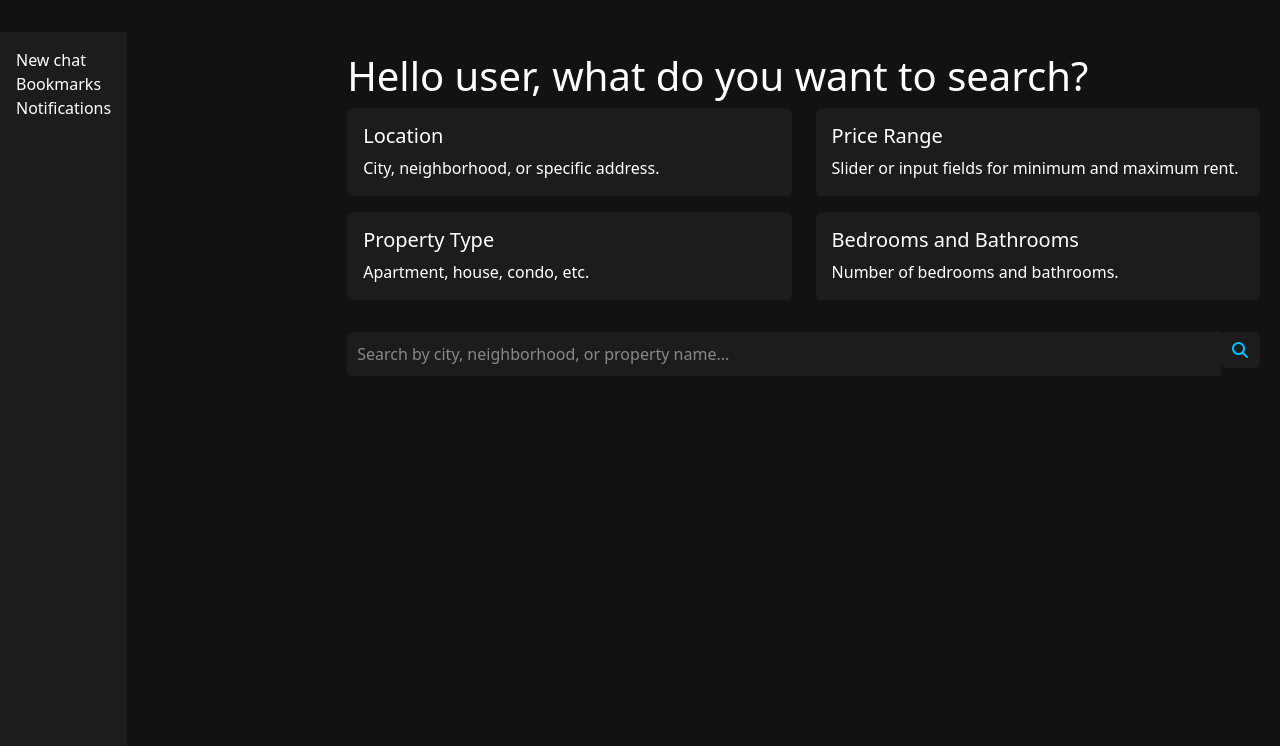
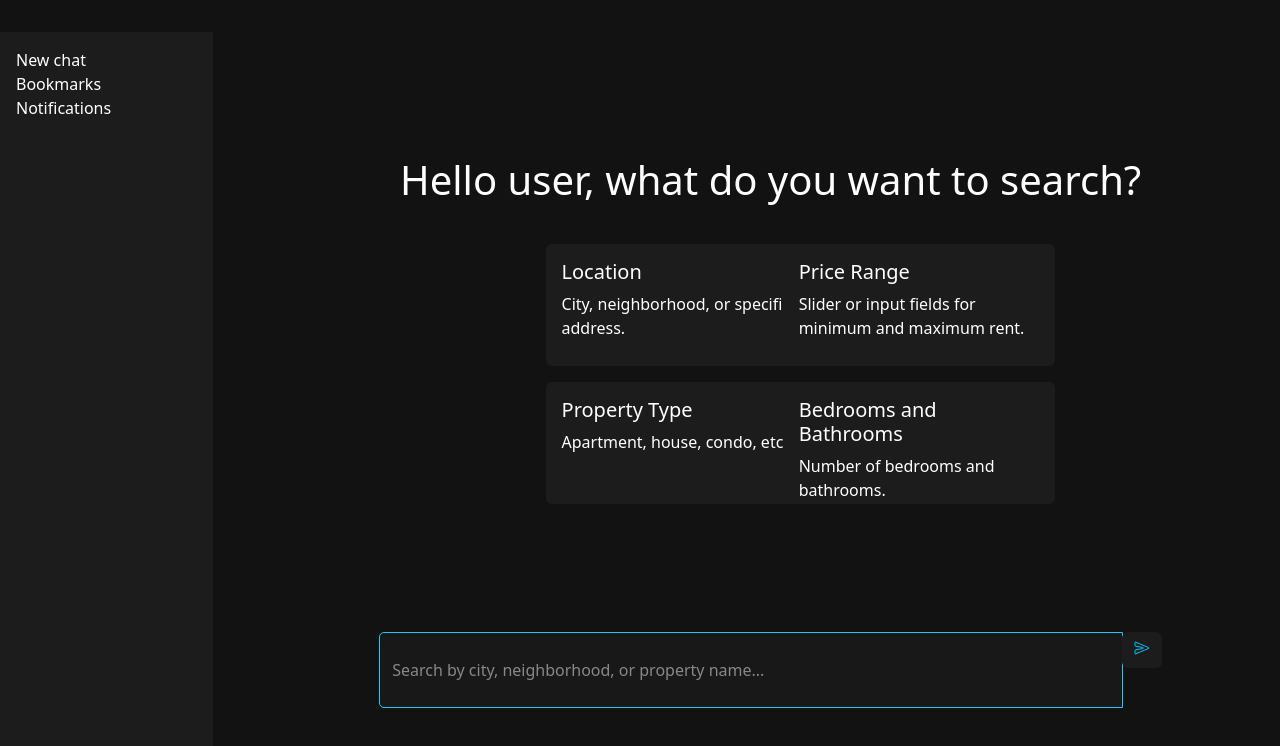
Before and after one commit to freshcodesElvo/dit--projrect-frontend, a website: page chtbot.html in a window 1280 px wide. Drawn offline with nearby package versions, Linux system fonts and the light colour scheme.

Commit message:
front end continuation

```diff
--- a/chtbot.html
+++ b/chtbot.html
@@ -14,14 +14,14 @@
 <body>
 
     <div class="d-flex">
-        <div class="sidebar d-flex flex-column p-3">
+        <div class="sidebar d-flex flex-column p-3 col-md-2">
             <a href="#" class="nav-link">New chat</a>
             <a href="#" class="nav-link">Bookmarks</a>
             <a href="#" class="nav-link">Notifications</a>
         </div>
         <div class="content">
             <h1>Hello user, what do you want to search?</h1>
-            <div class="row">
+            <div class="row x">
                 <div class="col-md-6">
                     <div class="card mb-3">
                         <div class="card-body">
@@ -55,18 +55,16 @@
                     </div>
                 </div>
             </div>
-            <div class="input-group mt-3">
+            <div class="input-group ">
                 <input type="text" class="form-control search-box" placeholder="Search by city, neighborhood, or property name...">
                 <div class="input-group-append">
                     <button class="btn search-button" type="button">
-                        <i class="fas fa-search"></i>
+                        <ion-icon name="send-outline"></ion-icon>
                     </button>
                 </div>
             </div>
         </div>
     </div>
-    <script src="https://kit.fontawesome.com/a076d05399.js"></script>
-
 
       <!-- Bootstrap JS Bundle (optional) -->
       <script src="https://cdn.jsdelivr.net/npm/bootstrap@5.3.0/dist/js/bootstrap.bundle.min.js"></script>
--- a/scss/sections/_chatbot.scss
+++ b/scss/sections/_chatbot.scss
@@ -1,6 +1,13 @@
  body {
             background-color: #121212;
             color: #ffffff;
+        }
+        .content{
+            // background: green;
+            display: flex;
+            flex-direction: column;
+            align-items: center;
+            justify-content: center;
         }
         .sidebar {
             height: 100vh;
@@ -11,15 +18,16 @@ body {
             color: #ffffff;
         }
         .content {
-    margin-left: 200px;
+            margin-left: 3em;
             padding: 20px;
         }
-.search-box {
-    background-color: #1c1c1c;
-    border: none;
-    color: #ffffff;
-    padding: 10px;
-    width: 100%;
+        .search-box {/* Rectangle 7 */
+            height: 76px;
+            background: #181818;
+            border: 1px solid #1BC9FA;
+            border-radius: 5px;
+
+
         }
         .search-box::placeholder {
             color: #888888;
@@ -29,10 +37,24 @@ body {
             border: none;
             color: #00bfff;
         }
-.card {
+        .card {/* Group 3 */
+            width: 272px;
+            height: 122px;
             background-color: #1c1c1c;
             border: none;
         }
         .card-body {
             color: #ffffff;
         }
+        .x{
+
+
+            // background: red;
+            width: 55%;
+            padding: 2em;
+
+        }
+        .input-group {
+            margin-top: 5em;
+            width: 80%;
+        }
```
Also changed, not shown: assets/css/style.css, 1 other file. Lines whose indentation alone changed are shown as unchanged.
